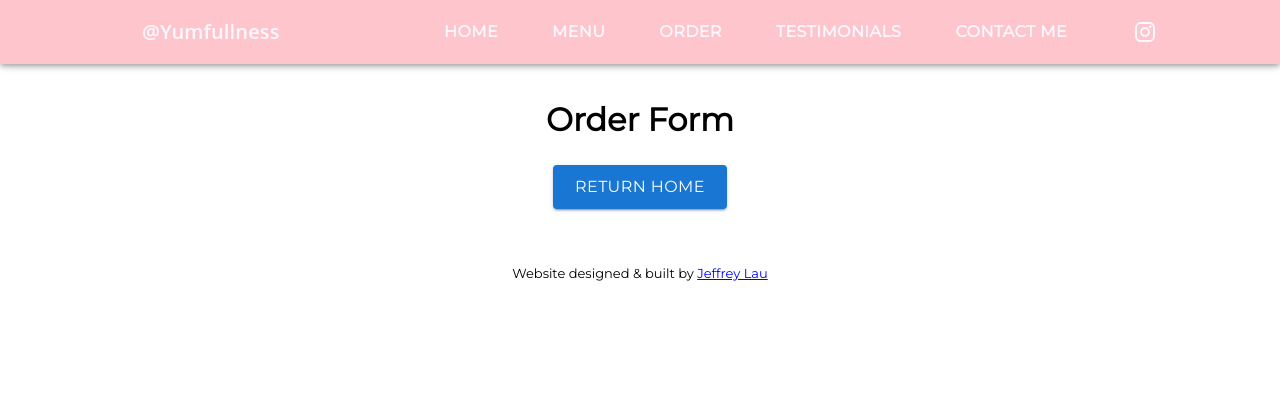
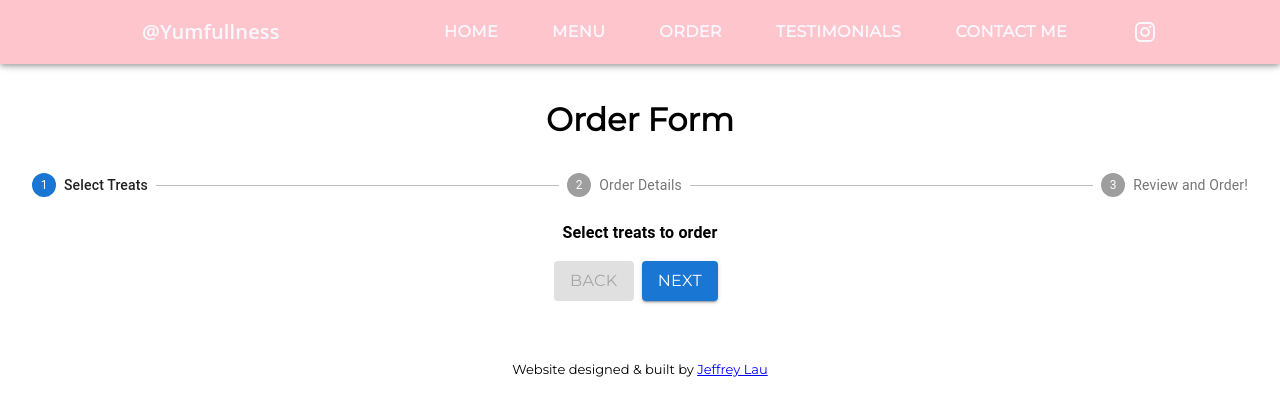
Before and after one commit to jlau96/yumfullness, a React (Create React App) app: page /order in a window 1280 px wide. Shown: the top 416 px of the page. Built offline with nearby package versions, Linux system fonts and the light colour scheme.

Commit message:
initial order form dev

```diff
--- a/src/components/ContactForm/Confirm.js
+++ b/src/components/ContactForm/Confirm.js
@@ -54,9 +54,8 @@ export class Confirm extends Component {
                                 <Button
                                     label = "Submit"
                                     variant = "contained"
-                                    color = "secondary"
                                     size = "large"
-                                    style = {{ margin: 15, backgroundColor: "#f8f8ff", color: "#000000" }}
+                                    style = {{ margin: 15 }}
                                     onClick = { this.back }>
                                     Back
                                 </Button>
--- a/src/components/ContactForm/Success.js
+++ b/src/components/ContactForm/Success.js
@@ -37,7 +37,7 @@ export class Success extends Component {
                                     variant = "contained"
                                     color = "primary"
                                     size = "large"
-                                    style = {{ marginTop: 25, width: 200, backgroundColor: "#1976d2", color: "#ffffff" }}
+                                    style = {{ marginTop: 25, backgroundColor: "#1976d2", color: "#ffffff" }}
                                 >
                                     Return Home
                                 </Button>
--- a/src/components/ContactForm/UserForm.js
+++ b/src/components/ContactForm/UserForm.js
@@ -2,6 +2,7 @@ import React, { Component } from 'react'
 import FormUserDetails from './FormUserDetails';
 import Confirm from './Confirm';
 import Success from './Success';
+import NotFound from '../NotFound/NotFound';
 
 export class UserForm extends Component {
     state = {
@@ -40,11 +41,7 @@ export class UserForm extends Component {
         switch(step) {
             case 1:
                 return (
-                    <FormUserDetails
-                        nextStep = { this.nextStep }
-                        handleChange = { this.handleChange }
-                        values = { values }
-                    />
+                    <FormUserDetails nextStep = { this.nextStep } handleChange = { this.handleChange } values = { values } />
                 );
             case 2:
                 return (
@@ -56,13 +53,11 @@ export class UserForm extends Component {
                 );
             case 3:
                 return <Success />;
+            default:
+                return <NotFound />;
         }
 
-        return (
-            <div>
-
-            </div>
-        )
+        return (<div></div>)
     }
 }
 
--- a/src/components/Navbar/Navbar.js
+++ b/src/components/Navbar/Navbar.js
@@ -121,7 +121,7 @@ export default function Header() {
     };
 
     const yumfullnessLogo = (
-      <Typography variant="h6" component="h1" className={logo} >
+      <Typography variant="h6" component="h1" className={logo}>
         @Yumfullness
       </Typography>
     );
--- a/src/components/OrderForm/OrderForm.js
+++ b/src/components/OrderForm/OrderForm.js
@@ -1,32 +1,117 @@
-import React, { Component } from 'react';
-import { MuiThemeProvider } from '@material-ui/core';
+import React from 'react';
+import { makeStyles } from '@material-ui/core/styles';
+import { MuiThemeProvider, createMuiTheme } from '@material-ui/core';
 import Grid from '@material-ui/core/Grid';
 import Button from '@material-ui/core/Button';
+import Stepper from '@material-ui/core/Stepper';
+import Step from '@material-ui/core/Step';
+import StepLabel from '@material-ui/core/StepLabel';
+import Typography from '@material-ui/core/Typography';
 
-export class OrderForm extends Component {
-    render() {
+const useStyles = makeStyles((theme) => ({
+    root: {
+        width: '100%',
+    },
+    button: {
+        marginRight: theme.spacing(1),
+    },
+    instructions: {
+        marginTop: theme.spacing(0),
+        marginBottom: theme.spacing(2),
+        display: 'flex',
+        justifyContent: 'center',
+        fontWeight: 600
+    }
+}));
+
+const muiTheme = createMuiTheme({
+    overrides: {
+        MuiStepIcon: {
+            root: {
+                '&$active': {
+                    color: '#1976d2',
+                },
+                '&$completed': {
+                    color: '#1976d2',
+                },
+            },
+        },
+    }
+});
+
+function getSteps() {
+    return ['Select Treats', 'Order Details', 'Review and Order!'];
+}
+
+function getStepContent(step) {
+    switch (step) {
+        case 0:
+            return 'Select treats to order';
+        case 1:
+            return 'Enter order information';
+        case 2:
+            return 'Review and order';
+        default:
+            return 'Unknown Step';
+    }
+}
+
+export default function OrderForm() {
+    const classes = useStyles();
+    const [activeStep, setActiveStep] = React.useState(0);
+    const steps = getSteps();
+    const handleNext = () => { setActiveStep((prevActiveStep) => prevActiveStep + 1); };
+    const handleBack = () => { setActiveStep((prevActiveStep) => prevActiveStep - 1); };
+
     return (
-            <MuiThemeProvider>
+        <MuiThemeProvider theme={muiTheme}>
             <React.Fragment>
-                    <Grid container spacing={1} style = {{ marginTop: 100, justifyContent:'center', alignItems: 'center' }}>
+                <Grid container spacing={1} style = {{ marginTop: 100, marginBottom: 10, justifyContent:'center', alignItems: 'center' }}>
                     <h1>Order Form</h1>
                 </Grid>
-                    <Grid container spacing={1} style = {{ marginTop: 20, justifyContent:'center', alignItems: 'center' }}>
-                        <Button
-                            href = "/"
-                            label = "Submit"
-                            variant = "contained"
-                            color = "primary"
-                            size = "large"
-                            style = {{ marginTop: 10, backgroundColor: "#1976d2", color: "#ffffff" }}
-                        >
+                <div className={classes.root}>
+                    <Stepper activeStep={activeStep}>
+                        { steps.map((label, index) => {
+                                const stepProps = {};
+                                const labelProps = {};
+                                return (
+                                    <Step key={label} {...stepProps}>
+                                        <StepLabel {...labelProps}>{label}</StepLabel>
+                                    </Step>
+                                );
+                            })
+                        }
+                    </Stepper>
+
+                    <div style = {{ display: 'flex', justifyContent: 'center', alignItems: 'center' }}>
+                        { activeStep === steps.length
+                            ? (<div>
+                                    <Typography className={classes.instructions}>
+                                        You&apos;re order is completed!
+                                    </Typography>
+                                    <Button href = "/" label = "Submit" variant = "contained" color = "primary" ize = "large"
+                                        style = {{ marginTop: 10, backgroundColor: "#1976d2", color: "#ffffff" }}>
                                         Return Home
                                     </Button>
-                    </Grid>
+                                </div>)
+                            : (<div>
+                                    <Typography className={classes.instructions}>
+                                        { getStepContent(activeStep) }
+                                    </Typography>
+                                    <div className="buttons" style = {{ justifyContent: 'center', alignItems: 'center' }}>
+                                        <Button disabled={activeStep === 0} onClick={handleBack} className={classes.button} variant="contained">
+                                            Back
+                                        </Button>
+                                        <Button variant="contained" color="primary" onClick={handleNext} className={classes.button}
+                                                style = {{ backgroundColor: "#1976d2", color: "#ffffff" }}>
+                                            { activeStep === steps.length - 1 ? 'Order!' : 'Next' }
+                                        </Button>
+                                    </div>
+                                </div>)
+                        }
+                    </div>
+                </div>
             </React.Fragment>
         </MuiThemeProvider>
     )
 }
-}
-
-export default OrderForm
```
Also changed, not shown: src/components/Menu/Menu.js (+20 -11 lines), src/components/OrderForm/Confirm.js (added), src/components/OrderForm/CustomerDetails.js (added), src/components/OrderForm/MenuForm.js (added), src/components/OrderForm/Success.js (added). Lines whose indentation alone changed are shown as unchanged.
